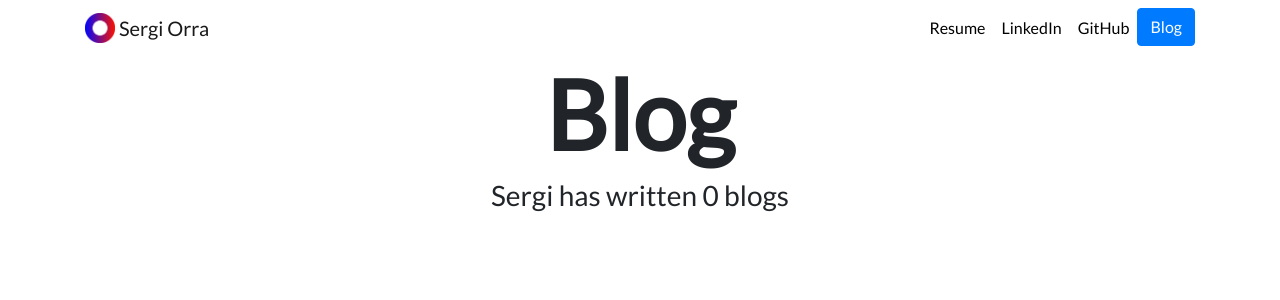
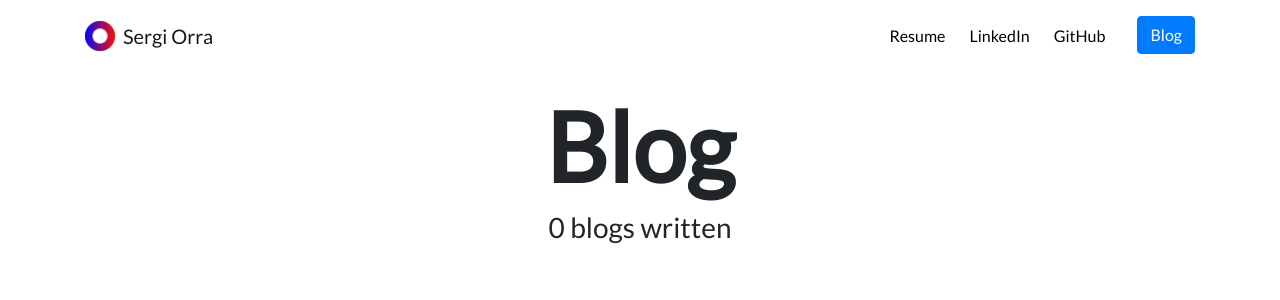
Before and after one commit to sergiorra/portfolio-django, a Django app: page /blog/ in a window 1280 px wide. Shown: the top 300 px of the page. Run offline with Django 3.2, Linux system fonts and the light colour scheme; data that the repository does not hold is empty; some libraries are stand-ins or nearby versions.

Commit message:
navbar margins

```diff
--- a/blog/templates/blog/all_blogs.html
+++ b/blog/templates/blog/all_blogs.html
@@ -3,7 +3,7 @@
 <h1 id="blogtitle" class="font-weight-bold text-center">Blog</h1>
 
 <h3 class="text-center mb-5">
-  Sergi has written {{ blogs.count }} blog{{ blogs.count | pluralize }}
+  {{ blogs.count }} blog{{ blogs.count | pluralize }} written
 </h3>
 
 {% for blog in blogs %}
--- a/portfolio/templates/portfolio/base.html
+++ b/portfolio/templates/portfolio/base.html
@@ -22,9 +22,9 @@
 <body>
 
   <nav id="topNav" class="navbar navbar-expand-md navbar-light">
-    <div class="container">
+    <div class="container mt-2 mb-4">
       <a class="navbar-brand" href="{% url 'home' %}">
-        <img src="{% static "portfolio/Logo.png" %}" width="30" height="30" class="d-inline-block align-top">
+        <img src="{% static "portfolio/Logo.png" %}" width="30" height="30" class="d-inline-block align-top mr-1">
         <span>Sergi Orra</span>
       </a>
       <button class="navbar-toggler" type="button" data-toggle="collapse" data-target="#navbarNav" aria-controls="navbarNav" aria-expanded="false" aria-label="Toggle navigation">
@@ -32,13 +32,13 @@
       </button>
       <div class="collapse navbar-collapse text-center" id="navbarNav">
         <ul class="navbar-nav ml-auto">
-          <li class="nav-item">
+          <li class="nav-item mr-2">
             <a class="nav-link" href="{% static "portfolio/resume.pdf" %}">Resume</a>
           </li>
-          <li class="nav-item">
+          <li class="nav-item mr-2">
             <a class="nav-link" href="https://www.linkedin.com/in/sergi-orra-gener%C3%B3-180b22105/" target="_blank">LinkedIn</a>
           </li>
-          <li class="nav-item">
+          <li class="nav-item mr-4">
             <a class="nav-link" href="https://github.com/sergiorra" target="_blank">GitHub</a>
           </li>
           <li>
```
